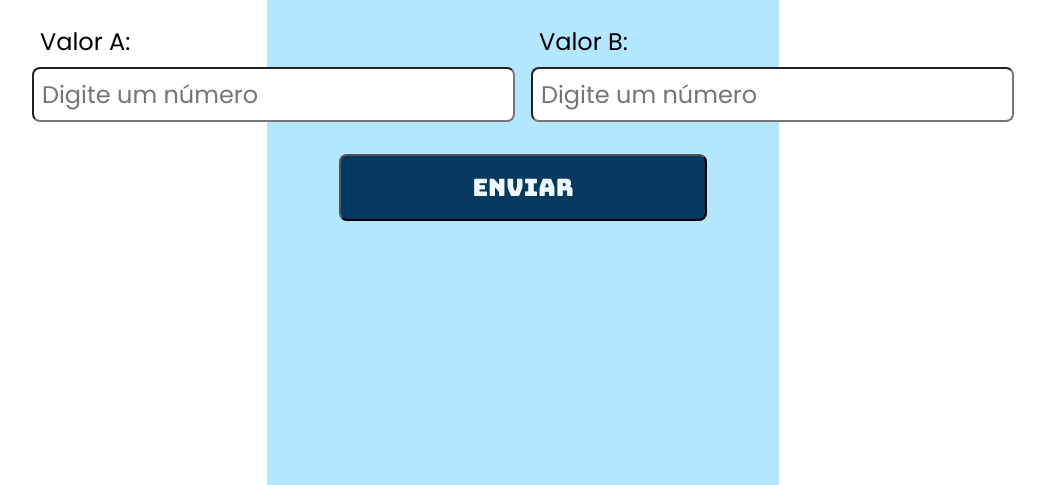
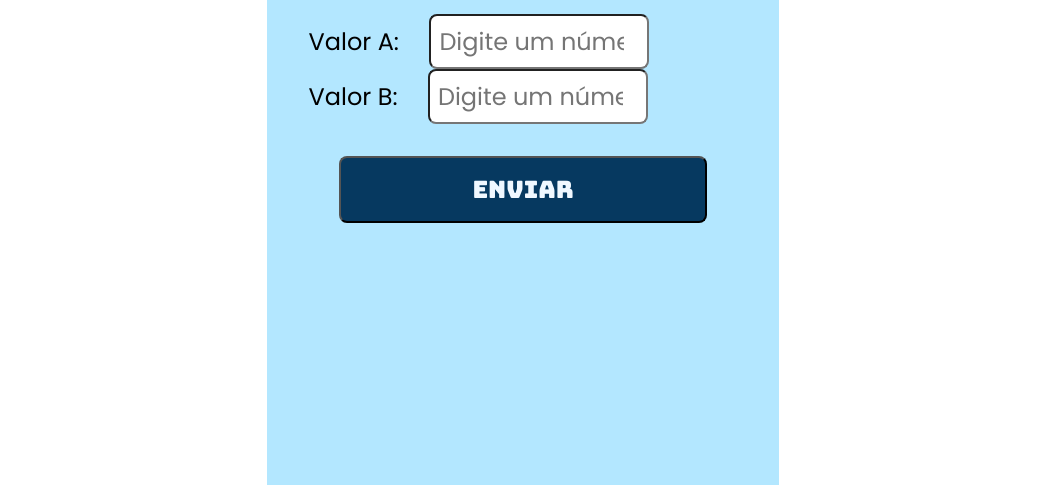
Before and after one commit to ThiinhoBarreto/ebac, a plain HTML site: page index.html in a window 1280 px wide. Shown: the part 315-800 px from the top of the page, without its empty margins (117-1162 px from the left). Drawn offline with Linux system fonts and the light colour scheme.

Commit message:
atualizações no código (flex-wrap)

```diff
--- a/style.css
+++ b/style.css
@@ -35,15 +35,16 @@ form {
 
 
 form input, label {
-    display: flex;
     padding: 8px;
     margin-inline: 8px;
     border-radius: 8px;
+    max-width: 200px;
 }
 
 .box-inputs {
     display: flex;
     justify-content: space-between;
+    flex-wrap: wrap;
 }
 
 h2 {
@@ -64,6 +65,10 @@ form button {
     border-radius: 8px;
 }
 
+form button:hover {
+        background-color: #29628f;
+}
+
 #mensagem {
     display: none;
     background-color: #ffabab;
```
